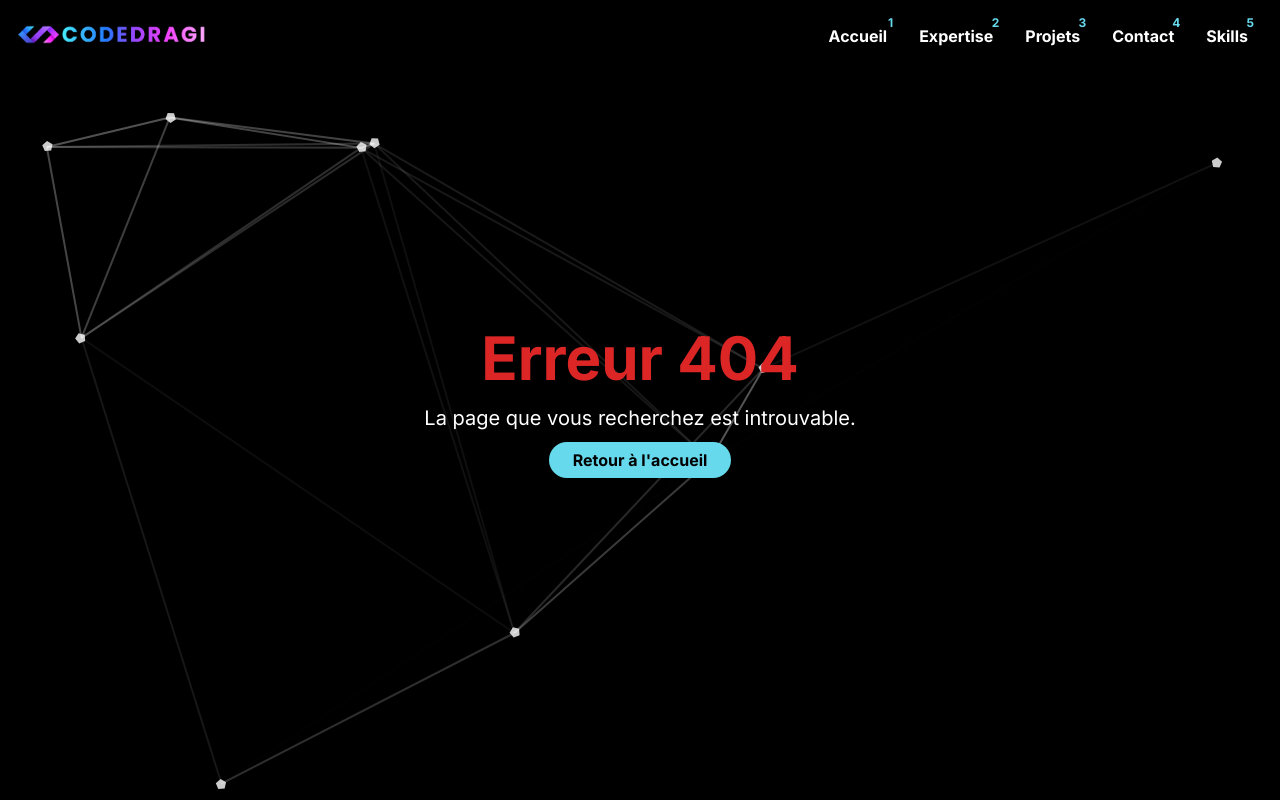
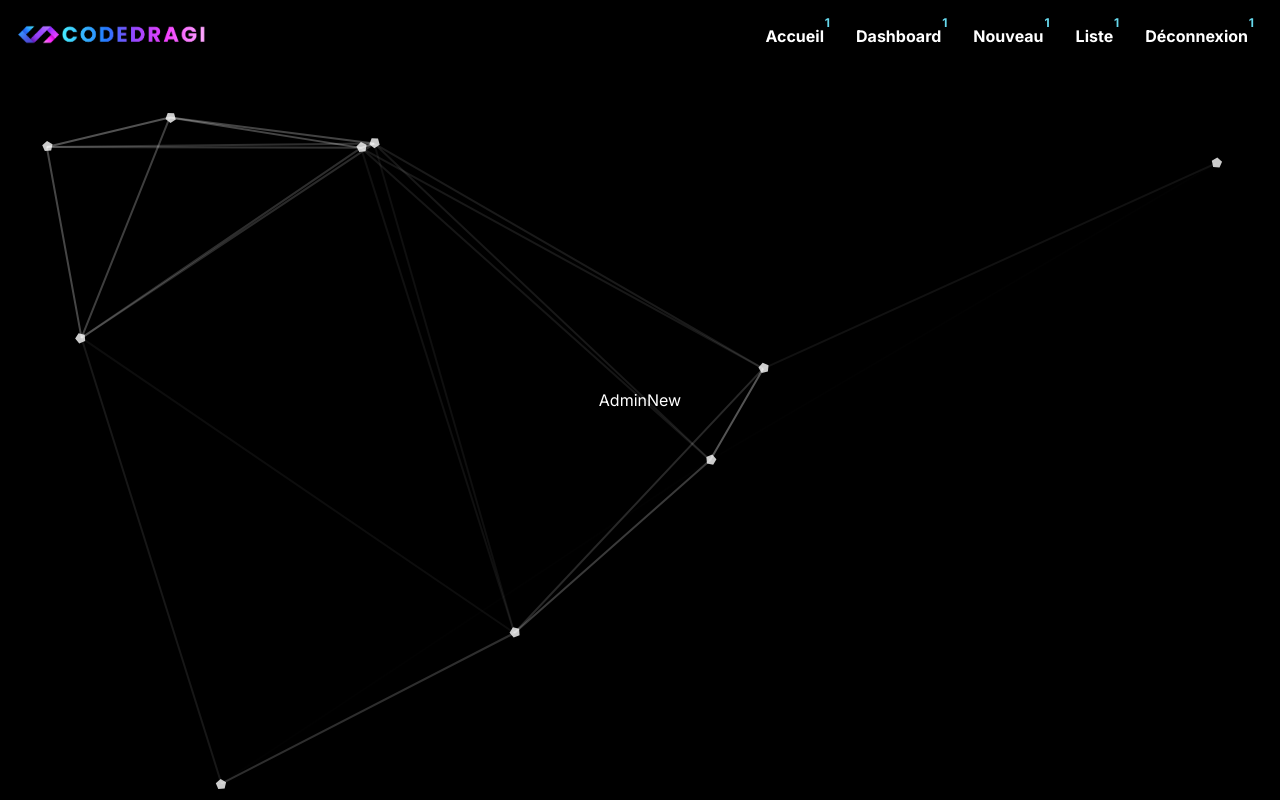
Before and after one commit to CodeDragiPro/CodeDragi2.0, a React (Vite) app: page /admin/new in a window 1280 px wide. Shown: the top 800 px of the page. Built offline with nearby package versions, Linux system fonts and the light colour scheme.

Commit message:
all page admin okay and anchor for menu items okay

```diff
--- a/src/App.jsx
+++ b/src/App.jsx
@@ -9,6 +9,8 @@ import Footer from "./components/Footer";
 import AdminLogin from "./admin/AdminLogin";
 import AdminDashboard from "./admin/AdminDashboard";
 import ErrorPage from "./pages/ErrorPage";
+import AdminNew from "./admin/AdminNew";
+import AdminList from "./admin/AdminList";
 
 function App() {
   const location = useLocation();
@@ -25,6 +27,8 @@ function App() {
           {/* PROTECTED ROUTES */}
           <Route path="/login" element={<AdminLogin/>} />
           <Route path="/admin" element={<AdminDashboard/> }/>
+          <Route path="/admin/new" element={<AdminNew/>} />
+          <Route path="/admin/list" element={<AdminList/>} />
         </Routes>
       </AnimatePresence>
       <Footer />
--- /dev/null
+++ b/src/admin/AdminList.jsx
@@ -0,0 +1,9 @@
+import React from 'react'
+
+const AdminList = () => {
+  return (
+    <div className="flex items-center justify-center h-screen text-white">AdminList</div>
+  )
+}
+
+export default AdminList
--- /dev/null
+++ b/src/admin/AdminNew.jsx
@@ -0,0 +1,9 @@
+import React from 'react'
+
+const AdminNew = () => {
+  return (
+    <div className="flex items-center justify-center h-screen text-white">AdminNew</div>
+  )
+}
+
+export default AdminNew
--- a/src/components/Contact.jsx
+++ b/src/components/Contact.jsx
@@ -3,7 +3,7 @@ import TitlesCategory from "./TitlesCategory";
 
 const Contact = () => {
   return (
-    <div className=" text-white py-8 md:flex p-4">
+    <div className=" text-white py-8 md:flex p-4" id="contact">
       <div className="w-full md:w-1/2 md:pr-4 mb-4 md:mb-0">
         <div className="py-8 text-4xl md:text-left text-center">
           <TitlesCategory text="Contact" exponent="4" />
--- a/src/components/Experience.jsx
+++ b/src/components/Experience.jsx
@@ -20,7 +20,7 @@ const skills = [
 
 const Experience = () => {
   return (
-    <div className="py-8" id="section-skills">
+    <div className="py-8" id="skills">
       <div className='text-center py-8 text-4xl'>
         <TitlesCategory text="Skills" exponent="5"/>
       </div>
--- a/src/components/Expertise.jsx
+++ b/src/components/Expertise.jsx
@@ -3,7 +3,8 @@ import TitlesCategory from "./TitlesCategory";
 
 const Expertise = () => {
   return (
-    <div className="text-white h-screen flex flex-col justify-center">
+
+    <div className="text-white h-screen flex flex-col justify-center" id="expertise">
         <div className='py-8 text-center text-4xl'>
         <TitlesCategory text="Expertise" exponent="2"/>
       </div>
--- a/src/components/Navbar.jsx
+++ b/src/components/Navbar.jsx
@@ -17,7 +17,10 @@ const Navbar = () => {
     setNav(false);
   };
 
-  const hasPortfolioId = location.pathname.includes("/portfolio/") || location.pathname === "/login" || location.pathname === "/admin" ;
+  const isPortfolioPage = location.pathname.includes("/portfolio");
+  const isAdminPage = location.pathname.startsWith("/admin");
+  const isErrorPage = location.pathname.startsWith("/error");
+  const isUnknownRoute = location.pathname === "*";
 
   return (
     <div className="flex justify-between items-center h-15 mx-auto px-4 text-white w-full z-30 fixed bg-black">
@@ -27,35 +30,10 @@ const Navbar = () => {
         </Link>
       </div>
       <ul className="hidden md:flex">
-        <li className="p-4 hover:text-codedragi-blue">
-          <Link to="/" onClick={closeNav}>
-            <TitlesCategory text="Accueil" exponent="1" />
-          </Link>
-        </li>
-        {!hasPortfolioId && (
-          <>
-            <li className="p-4 hover:text-codedragi-blue">
-              <Link to="#Expertise" onClick={closeNav}>
-                <TitlesCategory text="Expertise" exponent="2" />
-              </Link>
-            </li>
-            <li className="p-4 hover:text-codedragi-blue">
-              <Link to="#Projets" onClick={closeNav}>
-                <TitlesCategory text="Projets" exponent="3" />
-              </Link>
-            </li>
-            <li className="p-4 hover:text-codedragi-blue">
-              <Link to="#Contact" onClick={closeNav}>
-                <TitlesCategory text="Contact" exponent="4" />
-              </Link>
-            </li>
-            <li className="p-4 hover:text-codedragi-blue">
-              <Link to="#Skills" onClick={closeNav}>
-                <TitlesCategory text="Skills" exponent="5" />
-              </Link>
-            </li>
-          </>
+        {!(isErrorPage || isUnknownRoute) && (
+          <NavItem to="/" text="Accueil" closeNav={closeNav} active={!isPortfolioPage && !isAdminPage} />
         )}
+        {renderNavItems(isPortfolioPage, isAdminPage, closeNav, isErrorPage, isUnknownRoute)}
       </ul>
 
       <div onClick={handleNav} className="block md:hidden">
@@ -68,38 +46,49 @@ const Navbar = () => {
             : "ease-in-out duration-300 fixed left-[-100%]"
         }
       >
-        <li className="p-4 border-b border-gray-600 hover:text-codedragi-blue">
-          <Link to="/" onClick={closeNav}>
-            <TitlesCategory text="Accueil" exponent="1" />
-          </Link>
-        </li>
-        {!hasPortfolioId && (
-          <>
-            <li className="p-4 border-b border-gray-600 hover:text-codedragi-blue">
-              <Link to="#Expertise" onClick={closeNav}>
-                <TitlesCategory text="Expertise" exponent="2" />
-              </Link>
-            </li>
-            <li className="p-4 border-b border-gray-600 hover:text-codedragi-blue">
-              <Link to="#Projets" onClick={closeNav}>
-                <TitlesCategory text="Projets" exponent="3" />
-              </Link>
-            </li>
-            <li className="p-4 border-b border-gray-600 hover:text-codedragi-blue">
-              <Link to="#Contact" onClick={closeNav}>
-                <TitlesCategory text="Contact" exponent="4" />
-              </Link>
-            </li>
-            <li className="p-4 hover:text-codedragi-blue">
-              <Link to="#Skills" onClick={closeNav}>
-                <TitlesCategory text="Skills" exponent="5" />
-              </Link>
-            </li>
-          </>
+        {!(isErrorPage || isUnknownRoute) && (
+          <NavItem to="/" text="Accueil" closeNav={closeNav} active={!isPortfolioPage && !isAdminPage} />
         )}
+        {renderNavItems(isPortfolioPage, isAdminPage, closeNav, isErrorPage, isUnknownRoute)}
       </ul>
     </div>
   );
 };
 
+const NavItem = ({ to, text, closeNav, active }) => {
+  return (
+    <li className={`p-4 ${active ? "hover:text-codedragi-blue" : "text-gray-500"}`}>
+      <a href={to} onClick={closeNav}>
+        <TitlesCategory text={text} exponent="1" />
+      </a>
+    </li>
+  );
+};
+
+const renderNavItems = (isPortfolioPage, isAdminPage, closeNav, isErrorPage, isUnknownRoute) => {
+  const navItems = [];
+
+  if (!isPortfolioPage && !isAdminPage && !isErrorPage && !isUnknownRoute) {
+    navItems.push(
+      { to: "#expertise", text: "Expertise", exponent: "2" },
+      { to: "#projets", text: "Projets", exponent: "3" },
+      { to: "#skills", text: "Skills", exponent: "4" },
+      { to: "#contact", text: "Contact", exponent: "5" }
+    );
+  }
+
+  if (isAdminPage) {
+    navItems.push(
+      { to: "/admin", text: "Dashboard", exponent: "2" },
+      { to: "/admin/new", text: "Nouveau", exponent: "3" },
+      { to: "/admin/list", text: "Liste", exponent: "4" },
+      { to: "/admin", text: "Déconnexion", exponent: "5" }
+    );
+  }
+
+  return navItems.map((item, index) => (
+    <NavItem key={index} to={item.to} text={item.text} closeNav={closeNav} active={!isPortfolioPage && !isAdminPage && !isErrorPage && !isUnknownRoute} />
+  ));
+};
+
 export default Navbar;
--- a/src/components/Portfolio.jsx
+++ b/src/components/Portfolio.jsx
@@ -32,7 +32,7 @@ const Portfolio = () => {
   };
 
   return (
-    <div>
+    <div id="projets">
       <div className="text-white w-full h-full flex flex-col md:flex-row">
         <div className="w-full md:w-1/2 flex items-center p-4">
           <img
--- /dev/null
+++ b/src/components/SmoothScrollLink.jsx
@@ -0,0 +1,18 @@
+import React from "react";
+
+class SmoothScrollLink extends React.Component {
+  scrollToSection = () => {
+    const element = document.getElementById(this.props.targetId);
+    if (element) {
+      element.scrollIntoView({ behavior: "smooth" });
+    }
+  };
+
+  render() {
+    return (
+      <a onClick={this.scrollToSection}>{this.props.children}</a>
+    );
+  }
+}
+
+export default SmoothScrollLink;
```
